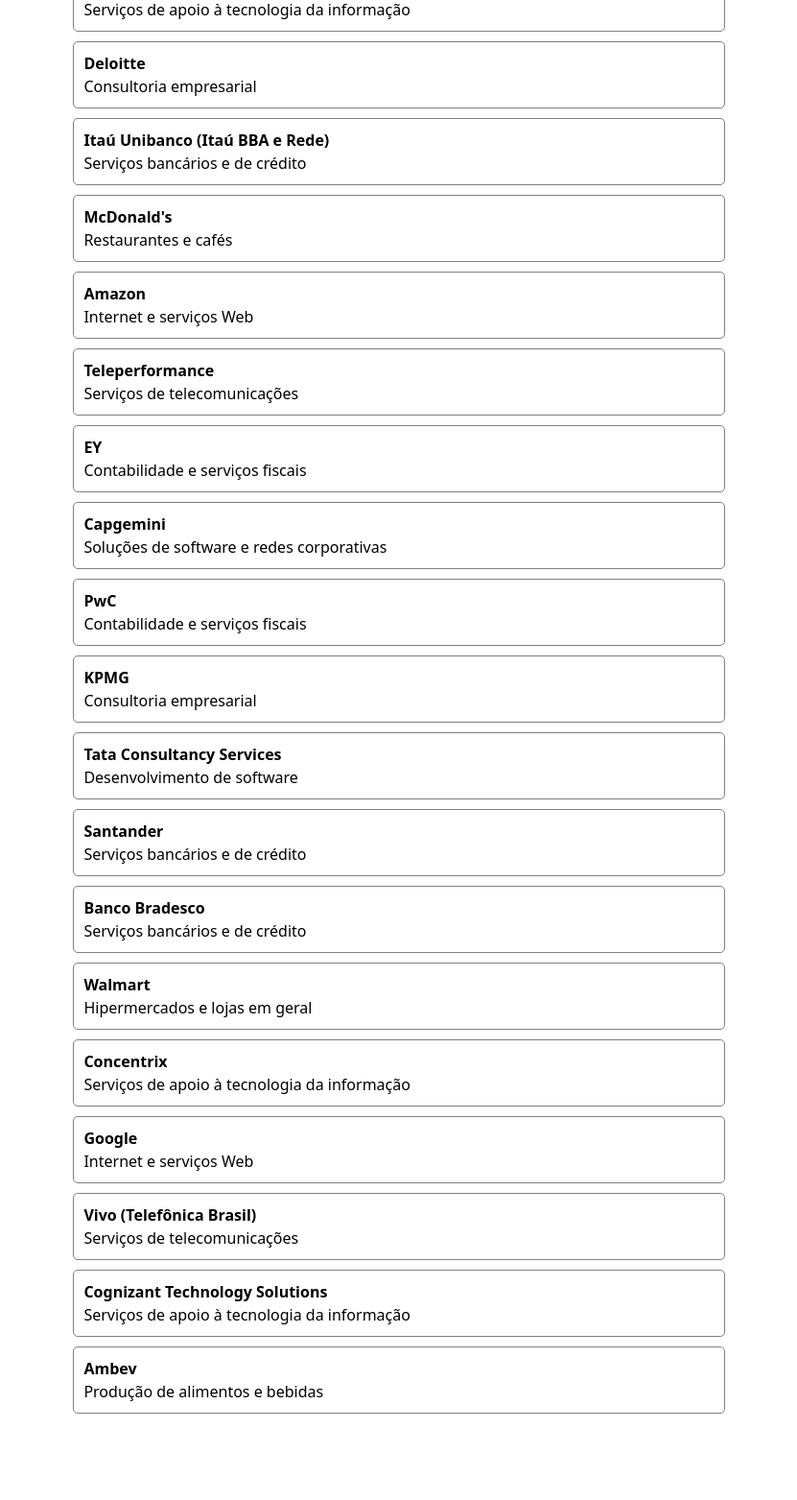
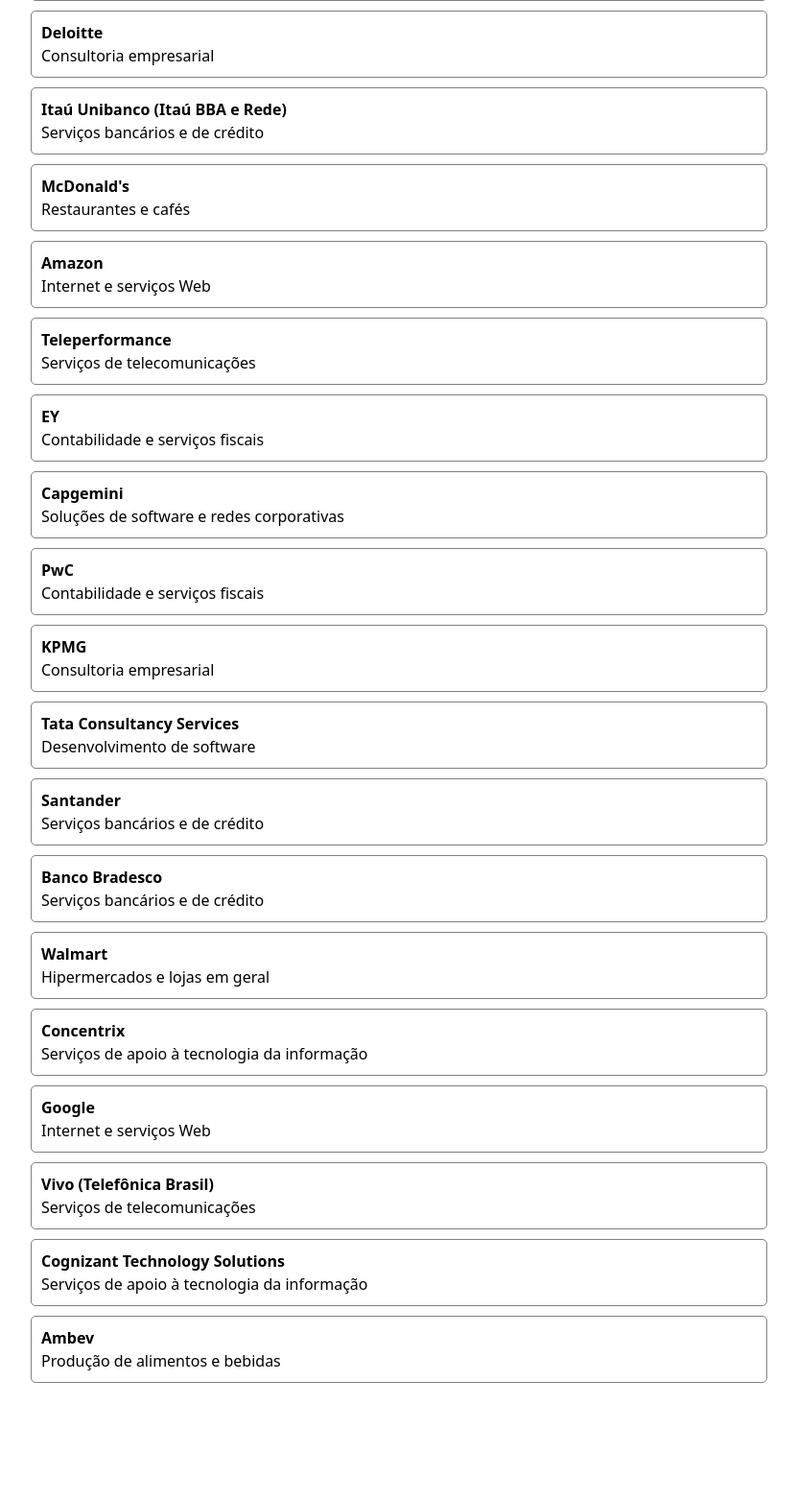
Before and after one commit to rodrigocps/Koru-gd, a Flask app: page / in a window 1280 px wide. Shown: the part 807-2370 px from the top of the page at 96% size, without its empty margins (224-1055 px from the left). After the commit the page ends 2248 px from the top, so only its background shows below. Run offline with Flask 3, Linux system fonts and the light colour scheme; data comes from the database, SQL or seed files in the repository.

Commit message:
consertar problemas de espacamento do main content

```diff
--- a/app/static/css/base.css
+++ b/app/static/css/base.css
@@ -76,7 +76,7 @@ body {
 }
 
 .main-content {
-    padding: 90px 50px;
+    padding: 58px 0px;
 }
 
 @media (min-width: 991px) {
@@ -99,6 +99,10 @@ body {
     }
 }
 
+.container-fluid {
+    padding: 0 !important;
+}
+
 /* FOOTER
 
 footer {
```
